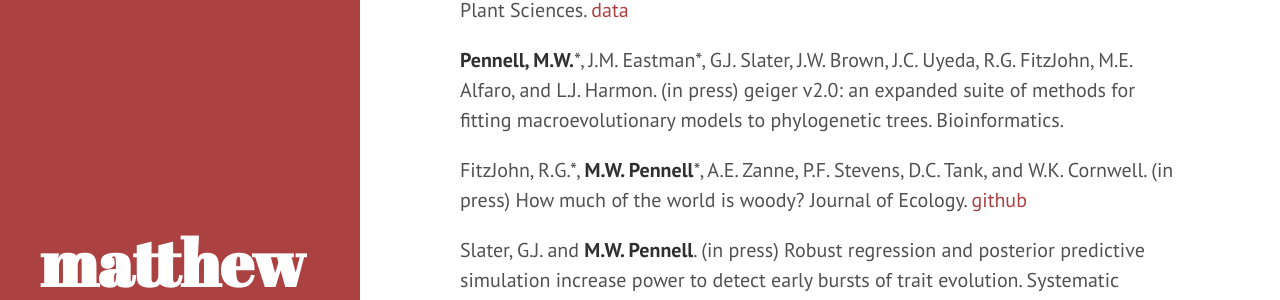
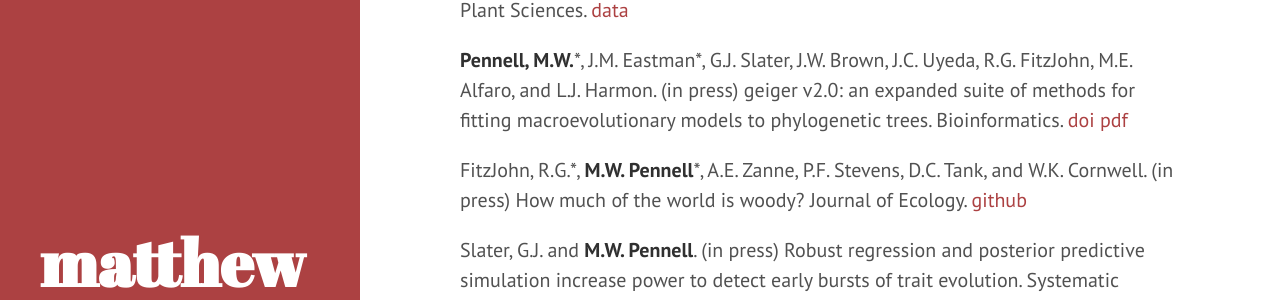
Before and after one commit to atredennick/mwpennell.github.io, a Jekyll site: the page built from publications.md, in a window 1280 px wide and 900 px high, scrolled down 303 px. Shown: the part 153-453 px from the top of the window. Built offline with Jekyll 4.4.1, drawn with Linux system fonts in a browser that asks for light colours; Markdown is read by kramdown in place of the engine named in the settings.

Commit message:
added pdf for geiger ms. added link

```diff
--- a/publications.md
+++ b/publications.md
@@ -12,7 +12,7 @@ Stansbury, C.R., D.E. Ausband, P. Zager, C.M. Mack, C.R. Miller, **M.W. Pennell*
 
 Lanfear, R. and **M.W. Pennell**. (in press) Open access is worth considering. Trends in Plant Sciences. [data](http://dx.doi.org/10.6084/m9.figshare.956240)
 
-**Pennell, M.W.**\*, J.M. Eastman\*, G.J. Slater, J.W. Brown, J.C. Uyeda, R.G. FitzJohn, M.E. Alfaro, and L.J. Harmon. (in press) geiger v2.0: an expanded suite of methods for fitting macroevolutionary models to phylogenetic trees. Bioinformatics.
+**Pennell, M.W.**\*, J.M. Eastman\*, G.J. Slater, J.W. Brown, J.C. Uyeda, R.G. FitzJohn, M.E. Alfaro, and L.J. Harmon. (in press) geiger v2.0: an expanded suite of methods for fitting macroevolutionary models to phylogenetic trees. Bioinformatics. [doi](http://bioinformatics.oxfordjournals.org/content/early/2014/04/10/bioinformatics.btu181.abstract) [pdf]({{url}}/pdfs/pennell-bioinf-2014.pdf)
 
 FitzJohn, R.G.\*, **M.W. Pennell**\*, A.E. Zanne, P.F. Stevens, D.C. Tank, and W.K. Cornwell. (in press) How much of the world is woody? Journal of Ecology. [github](https://github.com/richfitz/wood)
 
```
Also changed, not shown: 1 other file.
